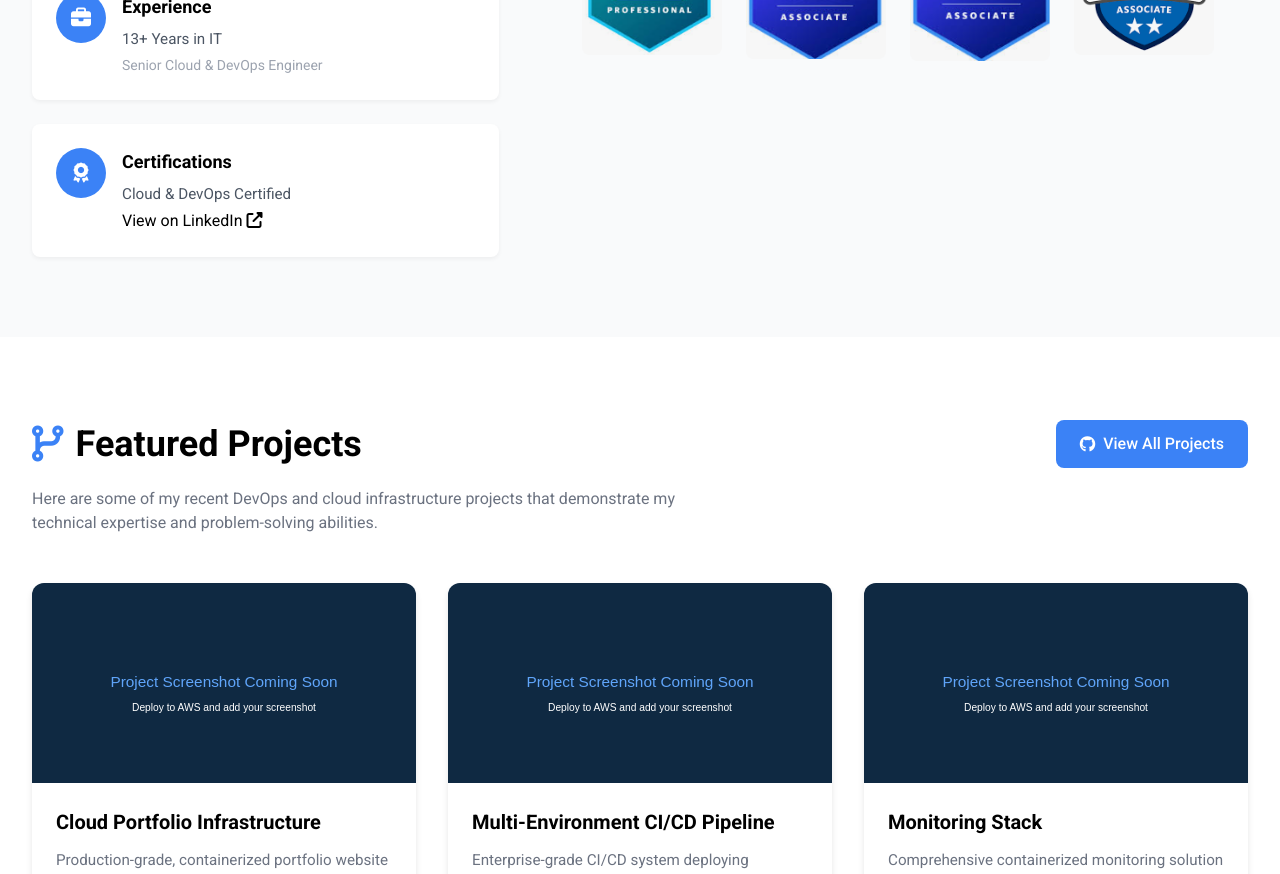
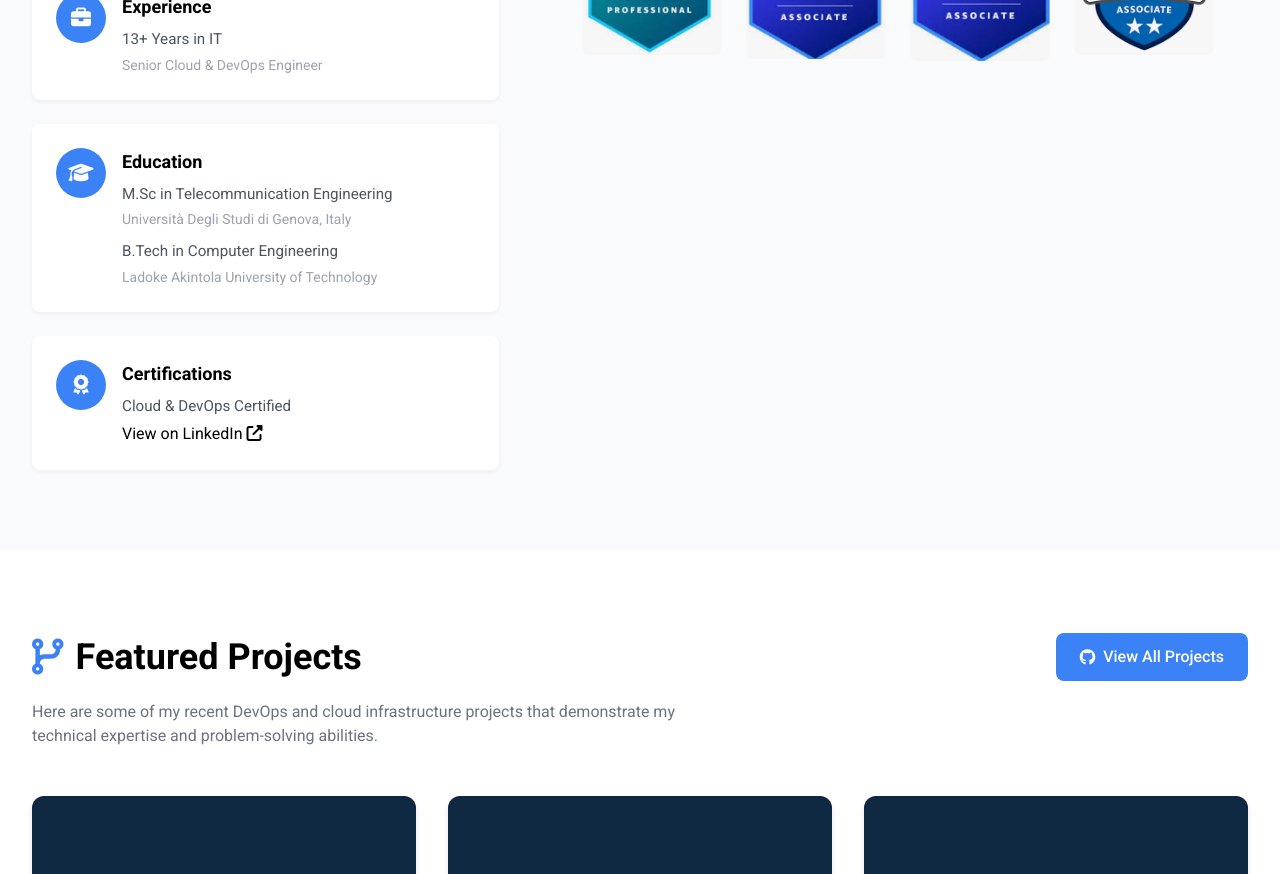
Before and after one commit to bowale01/Adebowale-myportfoliopage-app, a React (Create React App) app: page / in a window 1280 px wide. Shown: the part 3040-3914 px from the top of the page. Built offline with nearby package versions, Linux system fonts and the light colour scheme.

Commit message:
Add education section with M.Sc and B.Tech degrees

```diff
--- a/src/Pages/Home/AboutMe.jsx
+++ b/src/Pages/Home/AboutMe.jsx
@@ -30,6 +30,19 @@ export default function AboutMe() {
                   <h3 className="credential-title">Experience</h3>
                   <p className="credential-text">13+ Years in IT</p>
                   <p className="credential-subtext">Senior Cloud & DevOps Engineer</p>
+                </div>
+              </div>
+
+              <div className="credential-item">
+                <div className="credential-icon">
+                  <i className="fas fa-graduation-cap"></i>
+                </div>
+                <div className="credential-content">
+                  <h3 className="credential-title">Education</h3>
+                  <p className="credential-text">M.Sc in Telecommunication Engineering</p>
+                  <p className="credential-subtext">Università Degli Studi di Genova, Italy</p>
+                  <p className="credential-text" style={{marginTop: '10px'}}>B.Tech in Computer Engineering</p>
+                  <p className="credential-subtext">Ladoke Akintola University of Technology</p>
                 </div>
               </div>
 
```
